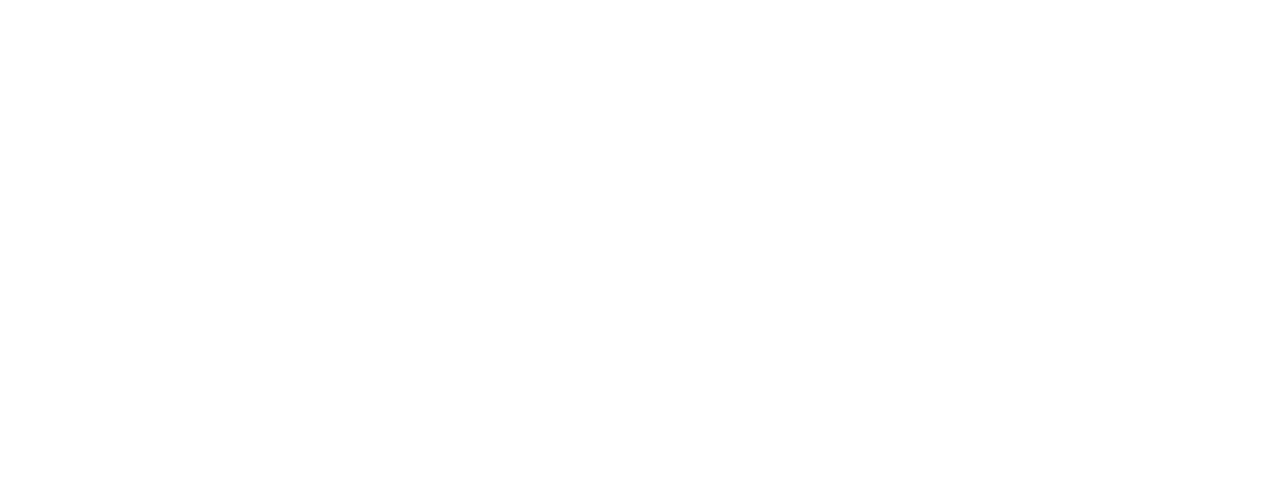
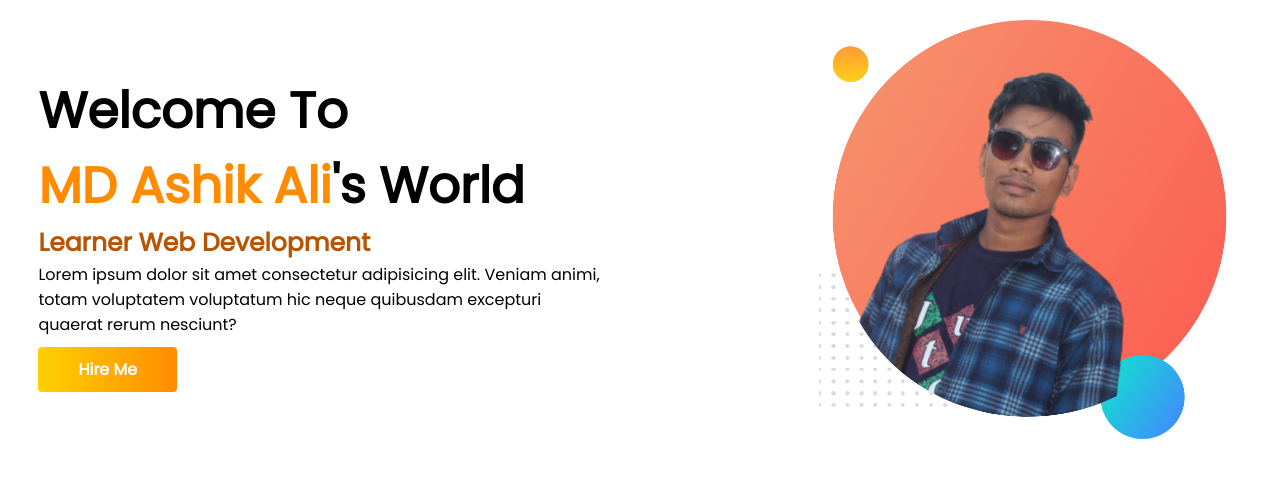
Before and after one commit to ashik-ashik/personal-portfolio, a plain HTML site: page index.html in a window 1280 px wide. Drawn offline with Linux system fonts and the light colour scheme.

Commit message:
add home section

```diff
--- a/css/index.css
+++ b/css/index.css
@@ -6,3 +6,41 @@
   box-sizing: border-box;
   font-family: 'Poppins', sans-serif;
 }
+
+.about-me [class*='title']{
+  font-size: 50px;
+}
+.about-me .title-2 span{
+  color: darkorange;
+}
+
+.home{
+  display: flex;
+  justify-content: space-between;
+  align-items: center;
+  padding: 20px 0px;
+}
+.home .half{
+  width: 50%;
+  padding: 0 3% 0 3%;
+}
+.my-img{
+  text-align: right;
+}
+.my-img img{
+  width: 75%;
+}
+.about-me a{
+  margin-top: 10px;
+  display: inline-block;
+  border-radius: 4px;
+  padding: 10px 40px;
+  text-decoration: none;
+  font-weight: 700;
+  color: #fff;
+  background: linear-gradient(90deg, #ffd000, darkorange);
+}
+.about-me h4{
+  color: #b85300;
+  font-size: 25px;
+}
--- a/index.html
+++ b/index.html
@@ -11,5 +11,21 @@
 </head>
 <body>
 
+  <section class="home">
+    <div class="about-me half">
+      <h2 class="title-1">Welcome To</h2>
+      <h2 class="title-2"><span>MD Ashik Ali</span>'s World</h2>
+      <h4 class="">Learner Web Development</h4>
+      <p>
+        Lorem ipsum dolor sit amet consectetur adipisicing elit. Veniam animi, totam voluptatem voluptatum hic neque quibusdam excepturi quaerat rerum nesciunt?
+      </p>
+      <a href="#" target="_blank" class="hire-me">Hire Me</a>
+    </div>
+
+    <div class="my-img half">
+      <img src="./img/my-bg.png" alt="">
+    </div>
+  </section>
+
 </body>
 </html>
```
